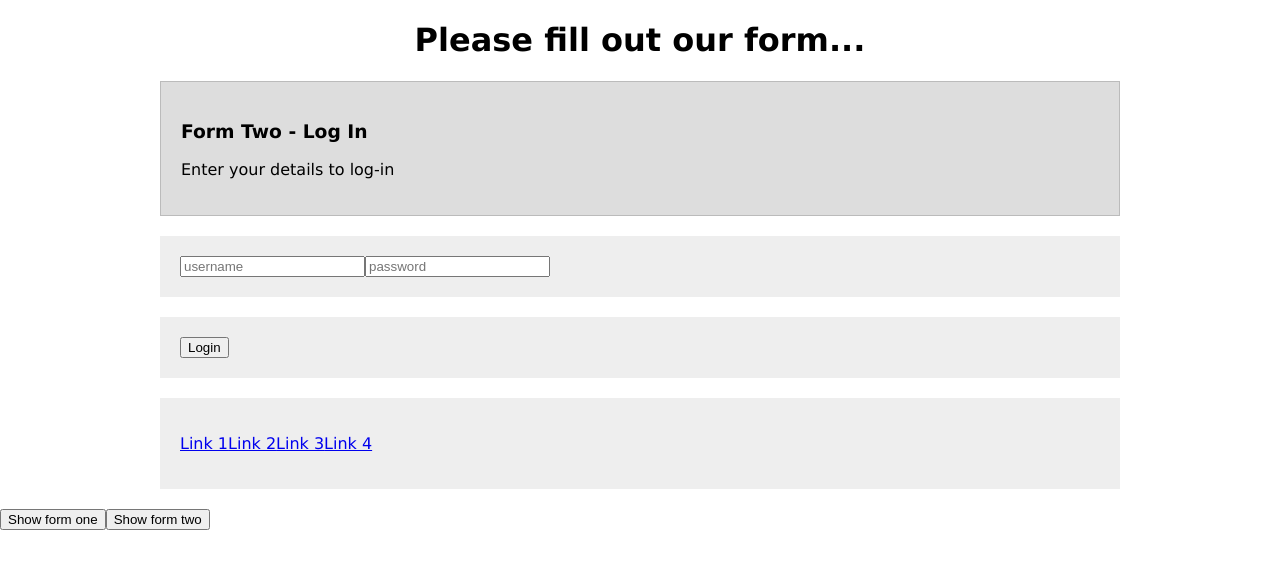
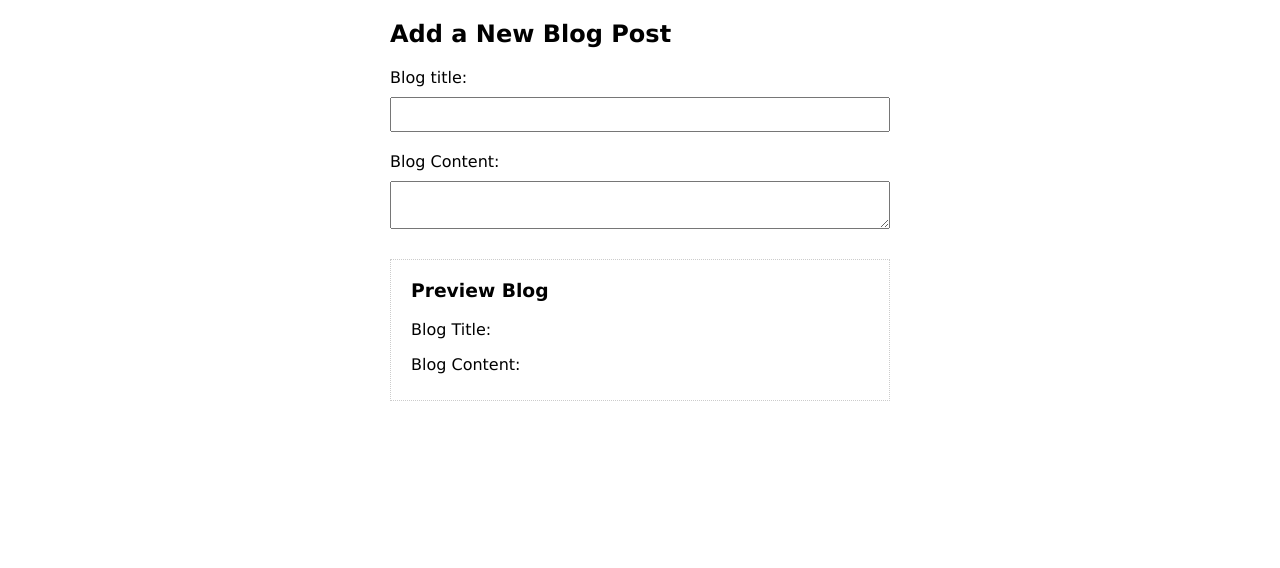
Before and after one commit to MatheusBaldi/vue-netninja, a Vue app in the folder vue-cli-way/: page / in a window 1280 px wide. Shown: the top 568 px of the page. Built offline with nearby package versions, Linux system fonts and the light colour scheme.

Commit message:
#29 Input binding (Create a blog, part 1): common v-model for two-way data-binding; it is possible to add modifiers to the v-model, like v-model.lazy, which will make the data be updated only when the user move out of the input field

```diff
--- a/vue-cli-way/src/App.vue
+++ b/vue-cli-way/src/App.vue
@@ -1,26 +1,20 @@
 <template>
   <div>
-    <keep-alive>
-      <component v-bind:is="component"></component>
-    </keep-alive>
-    <button v-on:click="component = 'form-one'">Show form one</button>
-    <button v-on:click="component = 'form-two'">Show form two</button>
+    <add-blog></add-blog>
   </div>
 </template>
 
 <script>
 /* eslint-disable */
-import formOne from './components/formOne.vue';
-import formTwo from './components/formTwo.vue';
+import addBlog from './components/addBlog.vue';
 
 export default{
   components: {
-    'form-one': formOne,
-    'form-two': formTwo
+    'add-blog': addBlog
   },
   data(){
     return {
-      component: 'form-two'
+
     }
   },
   methods: {
@@ -30,5 +24,8 @@
 </script>
 
 <style>
-
+body{
+  margin: 0;
+  font-family: 'Lucida Sans', 'Lucida Sans Regular', 'Lucida Grande', 'Lucida Sans Unicode', Geneva, Verdana, sans-serif
+}
 </style>
--- /dev/null
+++ b/vue-cli-way/src/components/addBlog.vue
@@ -0,0 +1,65 @@
+<template>
+  <div id="add-blog">
+    <h2>Add a New Blog Post</h2>
+    <form>
+      <label>Blog title:</label>
+      <input type="text" v-model.lazy="blog.title" required/>
+      <label>Blog Content:</label>
+      <textarea v-model.lazy="blog.content"></textarea>
+    </form>
+    <div id="preview">
+      <h3>Preview Blog</h3>
+      <p>Blog Title: {{ blog.title }}</p>
+      <p>Blog Content:</p>
+      <p>{{ blog.content }}</p>
+    </div>
+</div>
+</template>
+
+<script>
+/* eslint-disable */
+
+export default{
+  components: {
+
+  },
+  data(){
+    return {
+      blog: {
+        title: '',
+        content: ''
+      }
+    }
+  },
+  methods: {
+
+  }
+}
+</script>
+
+<style>
+#add-blog *{
+    box-sizing: border-box;
+}
+#add-blog{
+    margin: 20px auto;
+    max-width: 500px;
+}
+label{
+    display: block;
+    margin: 20px 0 10px;
+}
+input[type="text"], textarea{
+    display: block;
+    width: 100%;
+    padding: 8px;
+}
+#preview{
+    padding: 10px 20px;
+    border: 1px dotted #ccc;
+    margin: 30px 0;
+}
+h3{
+    margin-top: 10px;
+}
+</style>
--- a/vue-cli-way/src/components/formHelper.vue
+++ /dev/null
@@ -1,70 +0,0 @@
-<template>
-  <div>
-    <h1>Please fill out our form...</h1>
-    <form action="">
-      <div id="form-header">
-        <slot name="form-header"></slot>
-      </div>
-      <div id="form-fields">
-        <slot name="form-fields"></slot>
-      </div>
-      <div id="form-controls">
-        <slot name="form-controls"></slot>
-      </div>
-      <div id="useful-links">
-        <ul>
-          <li>
-            <a href="#">Link 1</a>
-            <a href="#">Link 2</a>
-            <a href="#">Link 3</a>
-            <a href="#">Link 4</a>
-          </li>
-        </ul>
-      </div>
-    </form>
-  </div>
-</template>
-
-<script>
-/* eslint-disable */
-export default{
-  components: {
-
-  },
-  data(){
-    return {
-
-    }
-  },
-  methods: {
-
-  }
-}
-</script>
-
-<style scoped>
-h1{
-  text-align: center;
-}
-form{
-  width: 100%;
-  max-width: 960px;
-  margin: 0 auto;
-}
-#useful-links ul{
-  padding: 0;
-}
-#useful-links li{
-  display: inline-block;
-  margin-right: 10px;
-}
-form > div{
-  padding: 20px;
-  background: #eee;
-  margin: 20px 0;
-}
-#form-header{
-  background: #ddd;
-  border: 1px solid #bbb;
-}
-</style>
--- a/vue-cli-way/src/components/formOne.vue
+++ /dev/null
@@ -1,44 +0,0 @@
-<template>
-    <div>
-        <form-helper>
-            <div slot="form-header">
-                <h3>Form One - Contact Us</h3>
-                <p>Fill in this form to contact us</p>
-            </div>
-            <div slot="form-fields">
-                <input type="text" placeholder="name" required />
-                <label>Your Message:</label>
-                <textarea></textarea>
-            </div>
-            <div slot="form-controls">
-                <button v-on:click="handleSubmit">Send</button>
-            </div>
-        </form-helper>
-    </div>
-</template>
-
-<script>
-// Imports
-import formHelper from './formHelper.vue'
-export default {
-    components: {
-        'form-helper': formHelper
-    },
-    data () {
-        return {
-        }
-    },
-    methods: {
-        handleSubmit: function(){
-            alert('thanks for submitting form one & contacting us');
-        }
-    }
-}
-</script>
-
-<style>
-body{
-    margin: 0;
-    font-family: 'Lucida Sans', 'Lucida Sans Regular', 'Lucida Grande', 'Lucida Sans Unicode', Geneva, Verdana, sans-serif;
-}
-</style>
--- a/vue-cli-way/src/components/formTwo.vue
+++ /dev/null
@@ -1,43 +0,0 @@
-<template>
-    <div>
-        <form-helper>
-            <div slot="form-header">
-                <h3>Form Two - Log In</h3>
-                <p>Enter your details to log-in</p>
-            </div>
-            <div slot="form-fields">
-                <input type="text" placeholder="username" required />
-                <input type="password" placeholder="password" required />
-            </div>
-            <div slot="form-controls">
-                <button v-on:click="handleSubmit">Login</button>
-            </div>
-        </form-helper>
-    </div>
-</template>
-
-<script>
-// Imports
-import formHelper from './formHelper.vue'
-export default {
-    components: {
-        'form-helper': formHelper
-    },
-    data () {
-        return {
-        }
-    },
-    methods: {
-        handleSubmit: function(){
-            alert('thanks for logging in (form two)');
-        }
-    }
-}
-</script>
-
-<style>
-body{
-    margin: 0;
-    font-family: 'Lucida Sans', 'Lucida Sans Regular', 'Lucida Grande', 'Lucida Sans Unicode', Geneva, Verdana, sans-serif;
-}
-</style>
```
